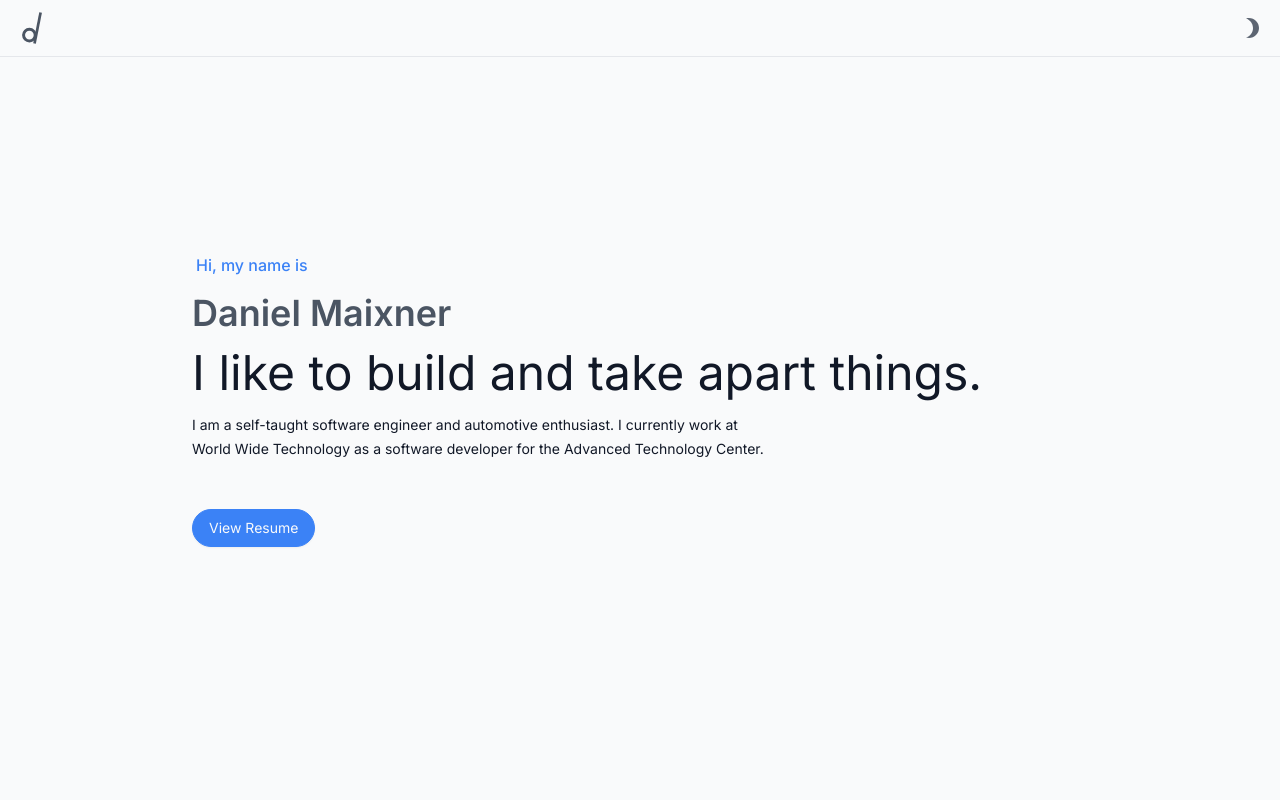
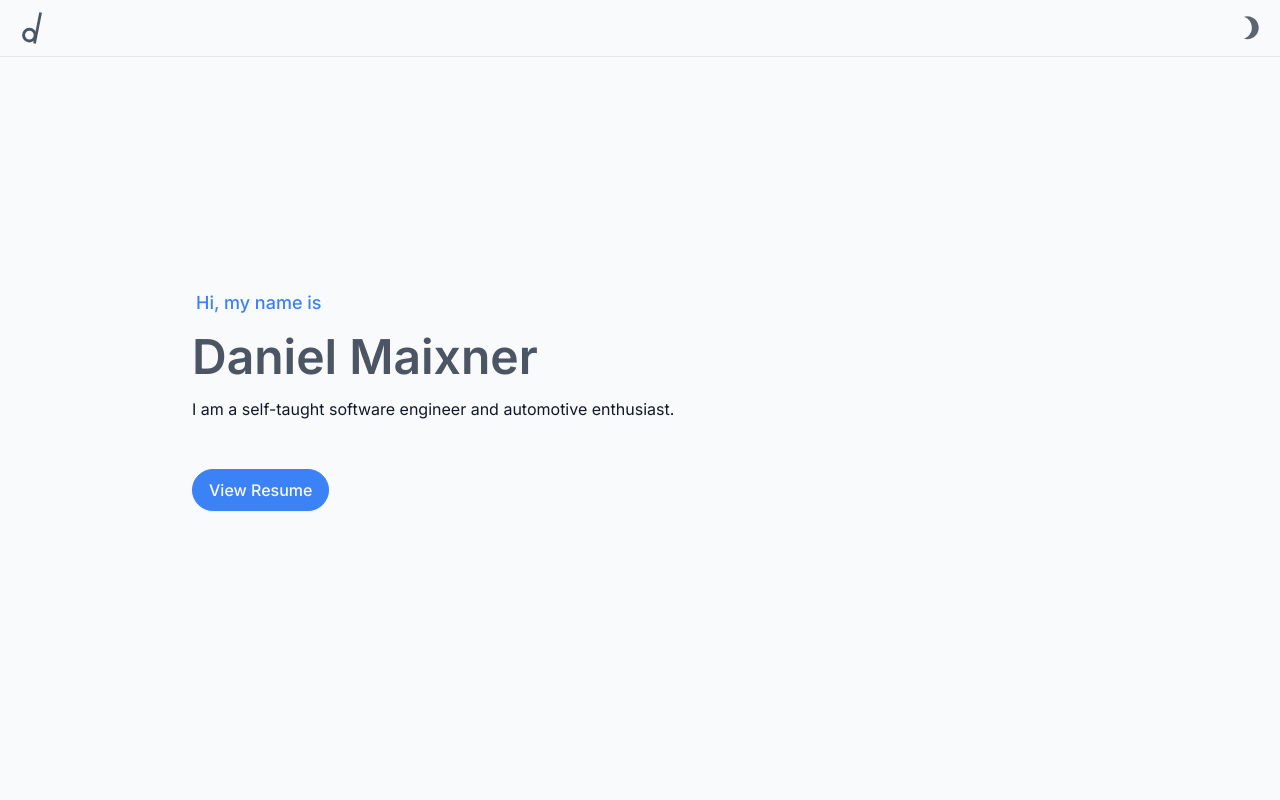
Before and after one commit to dmaixner93/online_resume, a React (Create React App) app: page / in a window 1280 px wide. Shown: the top 800 px of the page. Built offline with nearby package versions, Linux system fonts and the light colour scheme.

Commit message:
Update hero styles

```diff
--- a/src/components/Button.js
+++ b/src/components/Button.js
@@ -3,7 +3,7 @@ const Button = props => {
     <button
       data-glow
       onClick={e => e.preventDefault()}
-      className="px-4 py-2 text-sm border rounded-full text-gray-50 bg-blue-500 shadow-sm dark:text-gray-900 dark:bg-blue-300 dark:border-blue-300 border-blue-500 focus:outline-none">
+      className="px-4 py-2 font-medium border rounded-full text-gray-50 bg-blue-500 shadow-sm dark:text-gray-900 dark:bg-blue-300 dark:border-blue-300 border-blue-500 focus:outline-none">
       View Resume
     </button>
   )
--- a/src/index.js
+++ b/src/index.js
@@ -30,7 +30,8 @@ const theme = createTheme({
       '"Apple Color Emoji"',
       '"Segoe UI Emoji"',
       '"Segoe UI Symbol"',
-    ].join(',')
+    ].join(','),
+    fontSize: 16,
   },
   palette: {
     secondary: {
--- a/src/pages/main/Introduction.js
+++ b/src/pages/main/Introduction.js
@@ -3,12 +3,11 @@ import Spacer from '../../components/Spacer';
 
 const Introduction = () => {
   return (
-    <div className="w-full text-gray-700 dark:text-gray-300 space-y-4 text-left">
-      <h3 className="text-base font-medium text-blue-500 dark:text-blue-300 pl-1">Hi, my name is</h3>
-      <h1 className="text-4xl text-gray-600 dark:text-gray-100 font-semibold">Daniel Maixner</h1>
-      <p className="text-5xl">I like to build and take apart things.</p>
+    <div className="w-full text-gray-700 dark:text-gray-300 space-y-2 lg:space-y-4 text-center lg:text-left">
+      <h3 className="text-lg font-medium text-blue-500 dark:text-blue-300 lg:pl-1">Hi, my name is</h3>
+      <h1 className="text-5xl text-gray-600 dark:text-gray-100 font-semibold">Daniel Maixner</h1>
       <p className="leading-6 max-w-xl">
-        I am a self-taught software engineer and automotive enthusiast. I currently work at World Wide Technology as a software developer for the Advanced Technology Center.
+        I am a self-taught software engineer and automotive enthusiast.
       </p>
       <Spacer height={4} />
       <Button />
```
